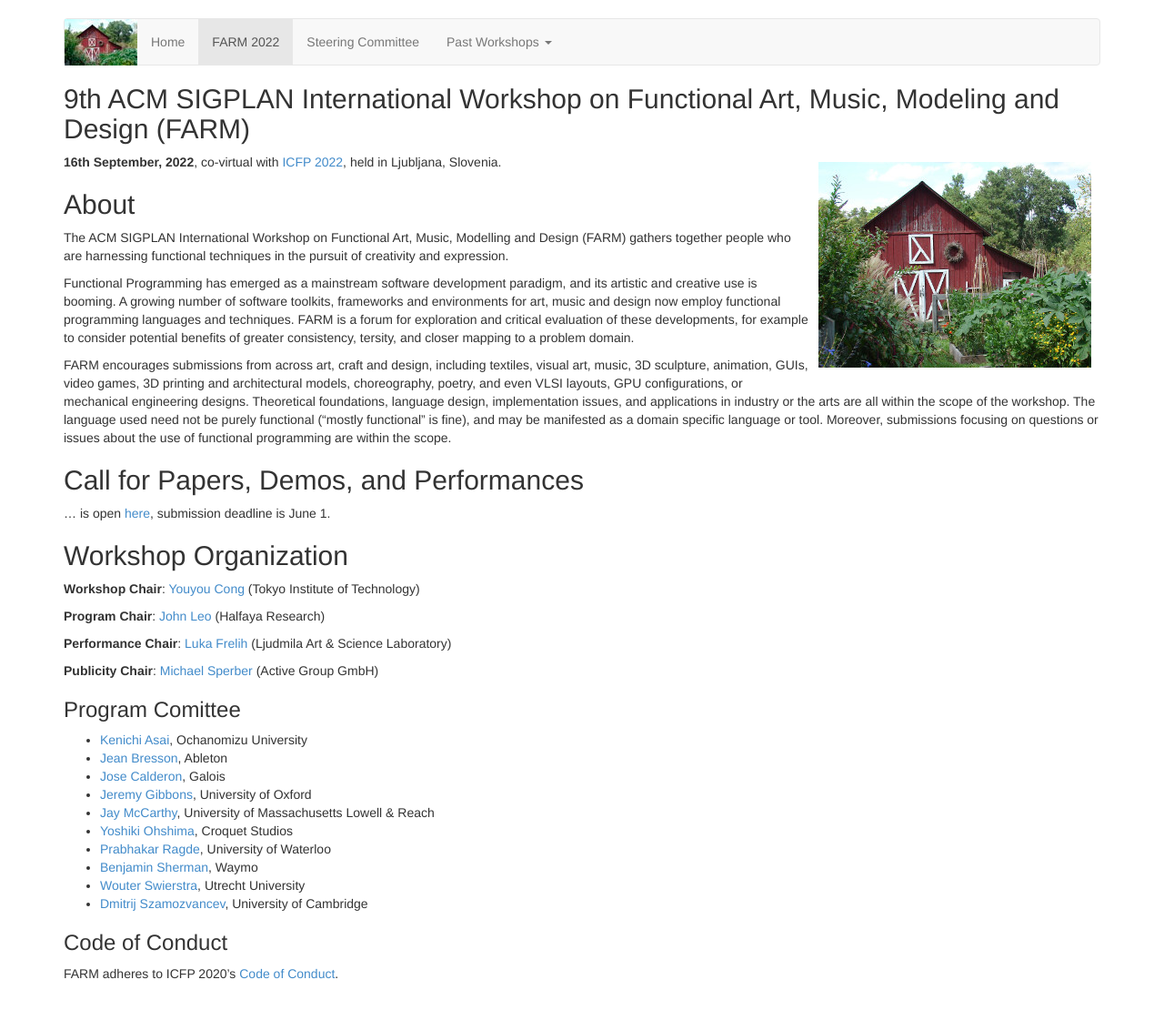
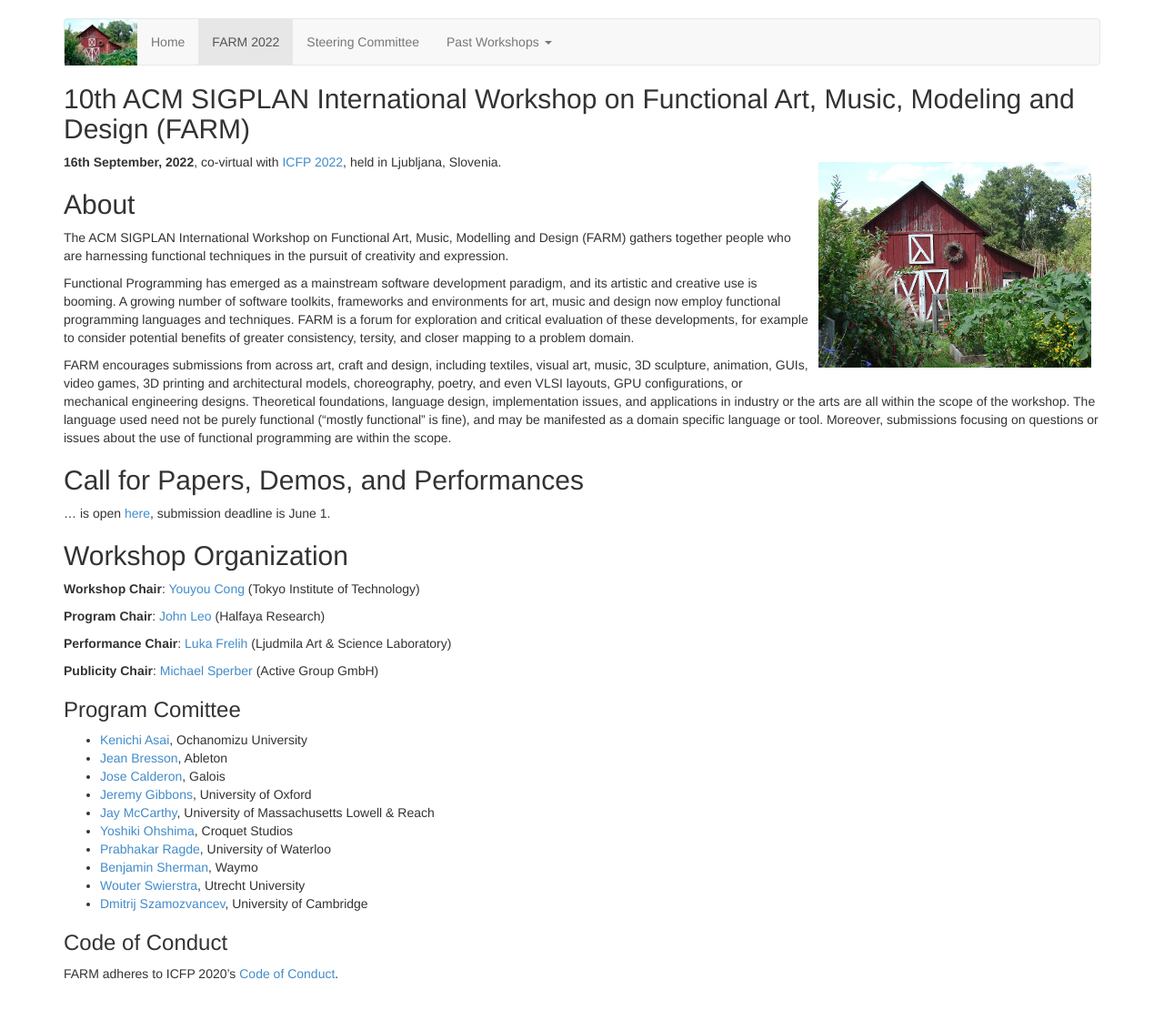
Before and after one commit to functional-art/functional-art.github.com, a Jekyll site: the page built from 2022/index.md, in a window 1280 px wide. Shown: the whole page at 91% size. Built offline with Jekyll 4.4.1, drawn with Linux system fonts in a browser that asks for light colours; nearby versions of some CDN libraries.

Commit message:
10th <- 9th

```diff
--- a/2022/index.md
+++ b/2022/index.md
@@ -4,7 +4,7 @@
 active: farm2022
 ---
 
-## 9th ACM SIGPLAN International Workshop on Functional Art, Music, Modeling and Design (FARM)
+## 10th ACM SIGPLAN International Workshop on Functional Art, Music, Modeling and Design (FARM)
 
 <img src="/files/farm-lambda-small.jpg" style="float: right; margin: 10px;" />
 
```
